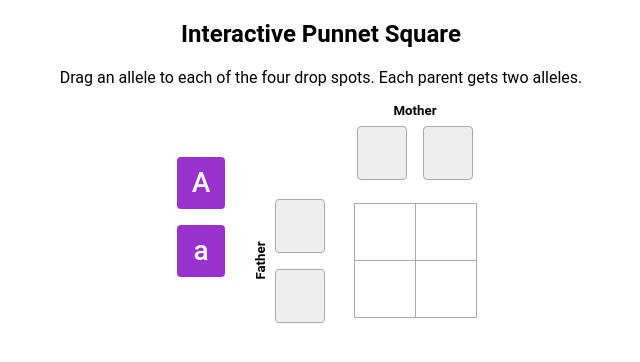
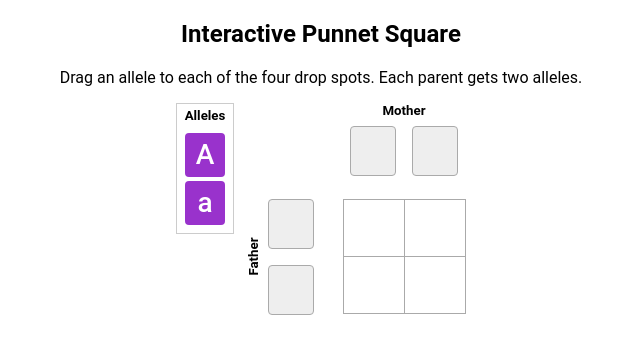
Before and after one commit to WISE-Community/Punnett-Square, a React (Create React App) app: page / in a window 1280 px wide. Shown: the top 362 px of the page, without its empty margins (319-959 px from the left). Built offline with nearby package versions, Linux system fonts and the light colour scheme.

Commit message:
Updated styles and starting adding support for a settings.json file

```diff
--- a/src/App.scss
+++ b/src/App.scss
@@ -1,46 +1,42 @@
 body {
   text-align: center;
   font-size: 16px;
+  overflow: auto;
 }
-
-// .App-logo {
-//   height: 40vmin;
-//   pointer-events: none;
-// }
-
-// @media (prefers-reduced-motion: no-preference) {
-//   .App-logo {
-//     animation: App-logo-spin infinite 20s linear;
-//   }
-// }
-
-// .App-header {
-//   background-color: #282c34;
-//   min-height: 100vh;
-//   display: flex;
-//   flex-direction: column;
-//   align-items: center;
-//   justify-content: center;
-//   font-size: calc(10px + 2vmin);
-//   color: white;
-// }
-
-// .App-link {
-//   color: #61dafb;
-// }
-
-// @keyframes App-logo-spin {
-//   from {
-//     transform: rotate(0deg);
-//   }
-//   to {
-//     transform: rotate(360deg);
-//   }
-// }
 
 .wrap {
   display: flex;
   justify-content: center;
+  align-items: flex-start;
+}
+
+.choices {
+  border: 1px solid #cccccc;
+  padding: 4px;
+
+  h5 {
+    margin-bottom: 10px;
+  }
+}
+
+.choice-wrap {
+  margin: 4px;
+}
+
+.square-wrap {
+  display: flex;
   align-items: center;
-  flex-wrap: wrap;
+
+  > div {
+    min-width: 108px;
+    min-height: 88px;
+  }
 }
+
+.spacer, .parent2 {
+  flex-grow: 1;
+}
+
+.parent1, .result {
+  flex-grow: 2;
+}
--- a/src/App.tsx
+++ b/src/App.tsx
@@ -2,32 +2,17 @@ import React from 'react';
 import { DragDropContext, Draggable, Droppable } from 'react-beautiful-dnd';
 import './App.scss';
 import Choice from './components/choice';
+import Parent from './components/parent';
 import Square from './components/square';
 import { Allele } from './domain/allele';
 import { Target } from './domain/target';
 
 class App extends React.Component {
+  settings = require('./settings.json');
   state = {
-    choices: [
-      new Allele('allele0', true, 'A'),
-      new Allele('allele1', false, 'a')
-    ],
-    parents: [
-      {
-        title: 'Mother',
-        targets: [
-          new Target('Mother-0'),
-          new Target('Mother-1')
-        ]
-      },
-      {
-        title: 'Father',
-        targets: [
-          new Target('Father-0'),
-          new Target('Father-1')
-        ]
-      }
-    ]
+    choices: new Array<Allele>(),
+    parents: new Array<any>(),
+    result: ['','','','']
   };
 
   onDragEnd = (result: any) => {
@@ -42,10 +27,14 @@ class App extends React.Component {
   setTarget(droppableId: string, draggableId: string) {
     const parentDroppable = droppableId.split('-');
     const title = parentDroppable[0];
-    const index = parseInt(parentDroppable[1]);
-    for (const parent of this.state.parents) {
+    const targetIndex = parseInt(parentDroppable[1]);
+    for (const [parentIndex, parent] of this.state.parents.entries()) {
       if (title === parent.title) {
-        parent.targets[index].allele = this.getChoice(draggableId);
+        const allele = this.getChoice(draggableId);
+        parent.targets[targetIndex].allele = allele;
+        if (allele) {
+          this.setResult(parentIndex, targetIndex, allele.name);
+        }
         break;
       }
     }
@@ -59,7 +48,47 @@ class App extends React.Component {
     }
   }
 
+  setResult(parentIndex: number, targetIndex: number, alleleName: string) {
+    const partner = this.state.parents[1-parentIndex];
+    const newResult = this.state.result.slice();
+    for (const [partnerTargetIndex, partnerTarget] of partner.targets.entries()) {
+      const allele = partnerTarget.allele;
+      if (allele) {
+        const resultText = parentIndex === 0 ? `${allele.name}${alleleName}` : `${alleleName}${allele.name}`;
+        const resultIndex = parentIndex === 0 ? this.getResultIndex(targetIndex, partnerTargetIndex) :
+            this.getResultIndex(partnerTargetIndex, targetIndex);
+        newResult[resultIndex] = resultText;
+      }
+    }
+    this.setState({result: newResult});
+    console.log(this.state.result);
+  }
+
+  getResultIndex(motherTargetIndex: number, fatherTargetIndex: number) {
+    return motherTargetIndex + fatherTargetIndex * 2;
+  }
+
+  init() {
+    this.state.choices = new Array<Allele>();
+    this.settings.alleles.map((allele: string, index: number) => {
+      this.state.choices.push(new Allele(`allele${index}`, allele));
+    });
+    this.state.parents = new Array<any>();
+    this.settings.parents.map((parent: string, index: number) => {
+      this.state.parents.push({
+        title: parent,
+        targets: [
+          new Target(`${parent}-0`),
+          new Target(`${parent}-1`)
+        ]
+      });
+    });
+  }
+
   render() {
+    this.init();
+    console.log(this.state);
+
     return (
       <div>
         <h2>Interactive Punnet Square</h2>
@@ -69,21 +98,37 @@ class App extends React.Component {
             <Droppable droppableId="choices">
               {(provided, snapshot) => (
                 <div className="choices" ref={provided.innerRef} {...provided.droppableProps}>
+                  <h5>Alleles</h5>
                   {this.state.choices.map((choice, index) =>
                     <Draggable key={index} draggableId={`allele${index}`} index={index}>
-                        {(provided, snapshot) => (
-                          <div ref={provided.innerRef}
+                      {(provided, snapshot) => {
+                        return (
+                          <div className="choice-wrap" ref={provided.innerRef}
                               {...provided.draggableProps}
                               {...provided.dragHandleProps}>
                             <Choice allele={choice}/>
                           </div>
-                        )}
+                        );
+                      }}
                     </Draggable>
                   )}
                 </div>
               )}
             </Droppable>
-            <Square parents={this.state.parents}/>
+            <div>
+              <div className="square-wrap">
+                <div className="spacer"></div>
+                <div className="parent1">
+                  <Parent title={this.state.parents[0].title} targets={this.state.parents[0].targets} />
+                </div>
+              </div>
+              <div className="square-wrap">
+                <div className="parent2">
+                  <Parent title={this.state.parents[1].title} targets={this.state.parents[1].targets} vertical={true} />
+                </div>
+                  <Square result={this.state.result}/>
+              </div>
+            </div>
           </DragDropContext>
         </div>
       </div>
--- a/src/components/choice.scss
+++ b/src/components/choice.scss
@@ -1,6 +1,4 @@
 .choice {
-  padding: 4px;
-  margin: 16px;
   min-width: 40px;
   min-height: 44px;
   display: flex;
--- a/src/components/parent.scss
+++ b/src/components/parent.scss
@@ -28,11 +28,26 @@ h5 {
 }
 
 .target {
-  padding: 4px;
+  padding: 2px;
   margin: 8px;
   min-width: 40px;
   min-height: 44px;
+  border: 1px solid #aaaaaa;
   background-color: #eeeeee;
-  border: 1px solid #aaaaaa;
   border-radius: 4px;
+  transition: background-color 100ms;
+
+  .choice {
+    background-color: dodgerblue;
+    transition: opacity 100ms;
+  }
 }
+
+.hover {
+  background-color: #cccccc;
+  border-color: #999999;
+
+  .choice {
+    opacity: .2;
+  }
+}
--- a/src/components/square.scss
+++ b/src/components/square.scss
@@ -1,22 +1,4 @@
-.square-wrap {
-  display: flex;
-  align-items: center;
-
-  > div {
-    min-width: 108px;
-    min-height: 88px;
-  }
-}
-
-.spacer, .parent2 {
-  flex-grow: 1;
-}
-
-.parent1, .result {
-  flex-grow: 2;
-}
-
-.result {
+.square {
   display: flex;
   justify-content: center;
   align-items: center;
@@ -33,4 +15,6 @@ td {
   padding: 4px;
   min-width: 52px;
   height: 48px;
+  font-weight: 500;
+  font-size: 1.2rem;
 }
--- a/src/components/square.tsx
+++ b/src/components/square.tsx
@@ -1,48 +1,43 @@
 import React from 'react';
 import './square.scss';
-import Parent from './parent';
-import { Target } from '../domain/target';
 
-class Square extends React.Component<{ parents: any[] }> {
+export default class Square extends React.Component<{ result: String[] }> {
+  values = new Array<String>();
+
   render() {
+    let values = this.props.result;
+    values = this.props.result.filter((val: any) => {
+      return val !== '';
+    });
+    if (values.length < 4) {
+      this.values = ['','','',''];
+    } else {
+      this.values = values;
+    }
+
     return (
-      <div>
-        <div className="square-wrap">
-          <div className="spacer"></div>
-          <div className="parent1">
-            <Parent title={this.props.parents[0].title} targets={this.props.parents[0].targets} />
-          </div>
-        </div>
-        <div className="square-wrap">
-          <div className="parent2">
-            <Parent title={this.props.parents[1].title} targets={this.props.parents[1].targets} vertical={true} />
-          </div>
-          <div className="result">
+      <div className="square">
         <table>
           <tbody>
           <tr>
             <td>
-                  {/* <Result /> */}
+              {this.values[0]}
             </td>
             <td>
-                  {/* <Result /> */}
+              {this.values[1]}
             </td>
           </tr>
           <tr>
             <td>
-                  {/* <Result /> */}
+              {this.values[2]}
             </td>
             <td>
-                  {/* <Result /> */}
+              {this.values[3]}
             </td>
           </tr>
           </tbody>
         </table>
       </div>
-        </div>
-      </div>
     )
   }
 }
-
-export default Square;
--- a/src/domain/allele.ts
+++ b/src/domain/allele.ts
@@ -1,11 +1,9 @@
 export class Allele {
   id: string;
-  isDominant: boolean;
   name: string;
 
-  constructor(id: string, isDominant: boolean, name: string) {
+  constructor(id: string, name: string) {
     this.id = id;
-    this.isDominant = isDominant;
     this.name = name;
   }
 }
--- /dev/null
+++ b/src/settings.json
@@ -0,0 +1,6 @@
+{
+  "title": "Interactive Punnet Square",
+  "instructions": "Drag an allele to each of the four drop spots. Each parent gets two alleles.",
+  "alleles": ["A", "a"],
+  "parents": ["Mother", "Father"]
+}
--- a/tsconfig.json
+++ b/tsconfig.json
@@ -1,6 +1,7 @@
 {
   "compilerOptions": {
     "target": "es5",
+    "downlevelIteration": true,
     "lib": [
       "dom",
       "dom.iterable",
```
Lines whose indentation alone changed are shown as unchanged.
